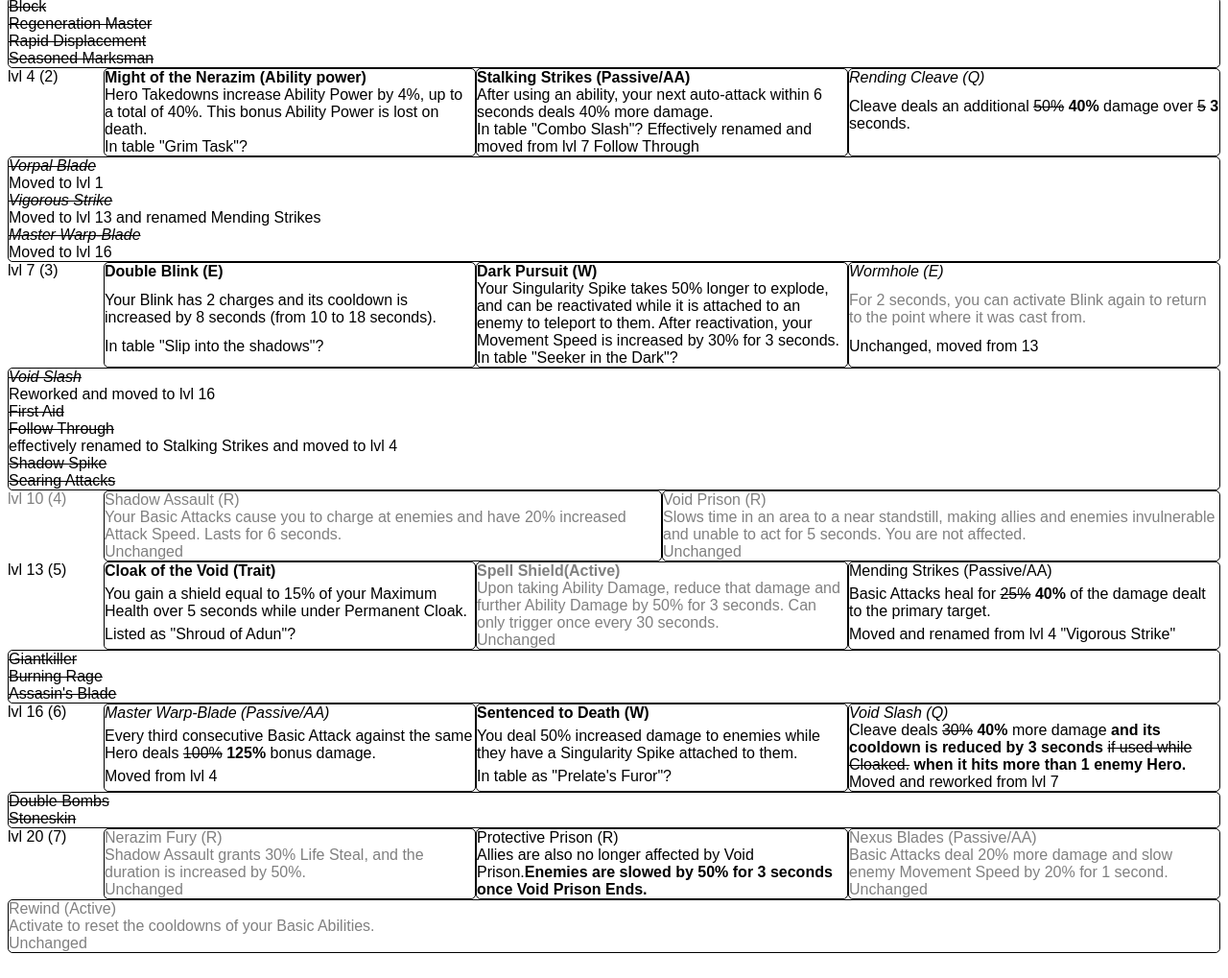
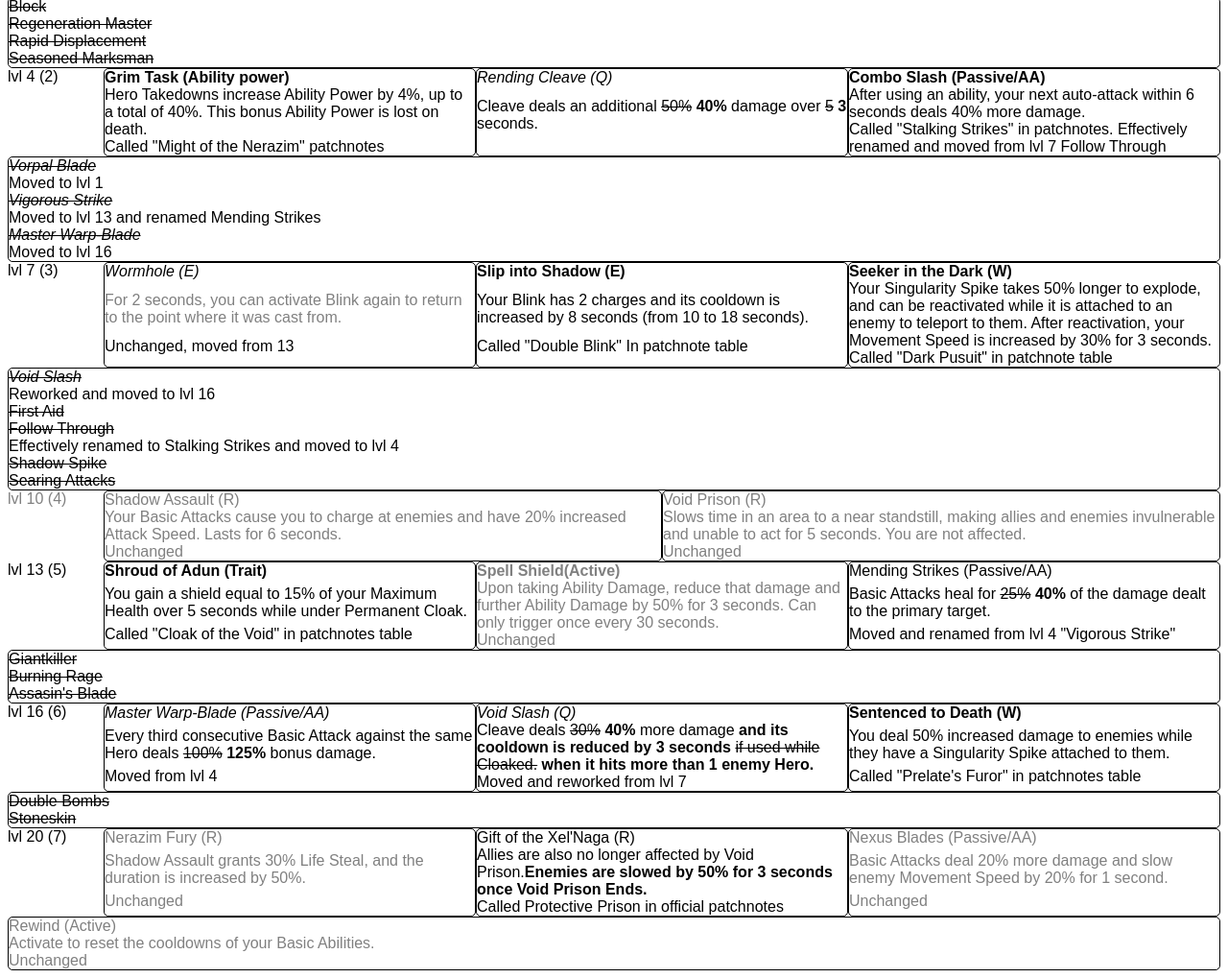
Before and after one commit to martijnhoekstra/patchtables, a plain HTML site: page index.html in a window 1280 px wide. Shown: the part 333-1352 px from the top of the page at 96% size. Drawn offline with Linux system fonts and the light colour scheme.

Commit message:
align with in-game names

```diff
--- a/index.html
+++ b/index.html
@@ -45,19 +45,19 @@
     <div class='talenttier'>
       <div class='tiername'>lvl 4 (2)</div>
       <div class='talent'>
-        <div class='name new'>Might of the Nerazim (Ability power)</div>
+        <div class='name new'>Grim Task (Ability power)</div>
         <div class='description'>Hero Takedowns increase Ability Power by 4%, up to a total of 40%.  This bonus Ability Power is lost on death.</div>
-        <div class='comment'>In table "Grim Task"?</div>
-      </div>
-      <div class='talent'>
-        <div class='name new'>Stalking Strikes (Passive/AA)</div>
-        <div class='description'>After using an ability, your next auto-attack within 6 seconds deals 40% more damage.</div>
-        <div class='comment'>In table "Combo Slash"? Effectively renamed and moved from lvl 7 Follow Through</div>
+        <div class='comment'>Called "Might of the Nerazim" patchnotes</div>
       </div>
       <div class='talent'>
         <div class='name moved'>Rending Cleave (Q)</div>
         <div class='description'>Cleave deals an additional <span class='removed'>50%</span> <span class='new'>40%</span> damage over <span class='removed'>5</span> <span class='new'>3</span> seconds.</div>
         <div class='comment'></div>
+      </div>
+      <div class='talent'>
+        <div class='name new'>Combo Slash (Passive/AA)</div>
+        <div class='description'>After using an ability, your next auto-attack within 6 seconds deals 40% more damage.</div>
+        <div class='comment'>Called "Stalking Strikes" in patchnotes. Effectively renamed and moved from lvl 7 Follow Through</div>
       </div>
       <div class='talent'>
         <div class='name removed moved'>Vorpal Blade</div>
@@ -71,26 +71,26 @@
     <div class='talenttier'>
       <div class='tiername'>lvl 7 (3)</div>
       <div class='talent'>
-        <div class='name new'>Double Blink (E)</div>
-        <div class='description'>Your Blink has 2 charges and its cooldown is increased by 8 seconds (from 10 to 18 seconds).</div>
-        <div class='comment'>In table "Slip into the shadows"?</div>
-      </div>
-      <div class='talent'>
-        <div class='name new'>Dark Pursuit (W)</div>
-        <div class='description'>Your Singularity Spike takes 50% longer to explode, and can be reactivated while it is attached to an enemy to teleport to them.  After reactivation, your Movement Speed is increased by 30% for 3 seconds.</div>
-        <div class='comment'>In table "Seeker in the Dark"?</div>
-      </div>
-      <div class='talent'>
         <div class='name moved'>Wormhole (E)</div>
         <div class='description unchanged'>For 2 seconds, you can activate Blink again to return to the point where it was cast from.</div>
         <div class='comment'>Unchanged, moved from 13</div>
+      </div>
+      <div class='talent'>
+        <div class='name new'>Slip into Shadow (E)</div>
+        <div class='description'>Your Blink has 2 charges and its cooldown is increased by 8 seconds (from 10 to 18 seconds).</div>
+        <div class='comment'>Called "Double Blink" In patchnote table</div>
+      </div>
+      <div class='talent'>
+        <div class='name new'>Seeker in the Dark (W)</div>
+        <div class='description'>Your Singularity Spike takes 50% longer to explode, and can be reactivated while it is attached to an enemy to teleport to them.  After reactivation, your Movement Speed is increased by 30% for 3 seconds.</div>
+        <div class='comment'>Called "Dark Pusuit" in patchnote table</div>
       </div>
       <div class='talent'>
         <div class='name moved removed'>Void Slash</div>
         <div class='comment'>Reworked and moved to lvl 16</div>
         <div class='name removed'>First Aid</div>
         <div class='name removed'>Follow Through</div>
-        <div class='comment'>effectively renamed to Stalking Strikes and moved to lvl 4</div>
+        <div class='comment'>Effectively renamed to Stalking Strikes and moved to lvl 4</div>
         <div class='name removed'>Shadow Spike</div>
         <div class='name removed'>Searing Attacks</div>
       </div>
@@ -111,9 +111,9 @@
     <div class='talenttier'>
       <div class='tiername'>lvl 13 (5)</div>
       <div class='talent'>
-        <div class='name new'>Cloak of the Void (Trait)</div>
+        <div class='name new'>Shroud of Adun (Trait)</div>
         <div class='description'>You gain a shield equal to 15% of your Maximum Health over 5 seconds while under Permanent Cloak.</div>
-        <div class='comment'>Listed as "Shroud of Adun"?</div>
+        <div class='comment'>Called "Cloak of the Void" in patchnotes table</div>
       </div>
       <div class='talent unchanged'>
         <div class='name new'>Spell Shield(Active)</div>
@@ -139,16 +139,16 @@
         <div class='comment'>Moved from lvl 4</div>
       </div>
       <div class='talent'>
-        <div class='name new'>Sentenced to Death (W)</div>
-        <div class='description'>You deal 50% increased damage to enemies while they have a Singularity Spike attached to them.</div>
-        <div class='comment'>In table as "Prelate's Furor"?</div>
-      </div>
-      <div class='talent'>
         <div class='name moved'>Void Slash (Q)</div>
         <div class='description'>Cleave deals <span class="removed">30%</span> <span class="new">40%</span> more damage
         <span class="new">and its cooldown is reduced by 3 seconds</span> <span class="removed">if used while Cloaked.</span>
         <span class="new">when it hits more than 1 enemy Hero.</span></div>
         <div class='comment'>Moved and reworked from lvl 7</div>
+      </div>
+      <div class='talent'>
+        <div class='name new'>Sentenced to Death (W)</div>
+        <div class='description'>You deal 50% increased damage to enemies while they have a Singularity Spike attached to them.</div>
+        <div class='comment'>Called "Prelate's Furor" in patchnotes table</div>
       </div>
       <div class='talent'>
         <div class='name removed'>Double Bombs</div>
@@ -163,8 +163,9 @@
         <div class='comment'>Unchanged</div>
       </div>
       <div class='talent'>
-        <div class='name'>Protective Prison (R)</div>
+        <div class='name'>Gift of the Xel'Naga (R)</div>
         <div class='description'>Allies are also no longer affected by Void Prison.<span class='new'>Enemies are slowed by 50% for 3 seconds once Void Prison Ends.</span></div>
+        <div class='comment'>Called Protective Prison in official patchnotes</div>
       </div>
       <div class='talent unchanged'>
         <div class='name'>Nexus Blades (Passive/AA)</div>
```
